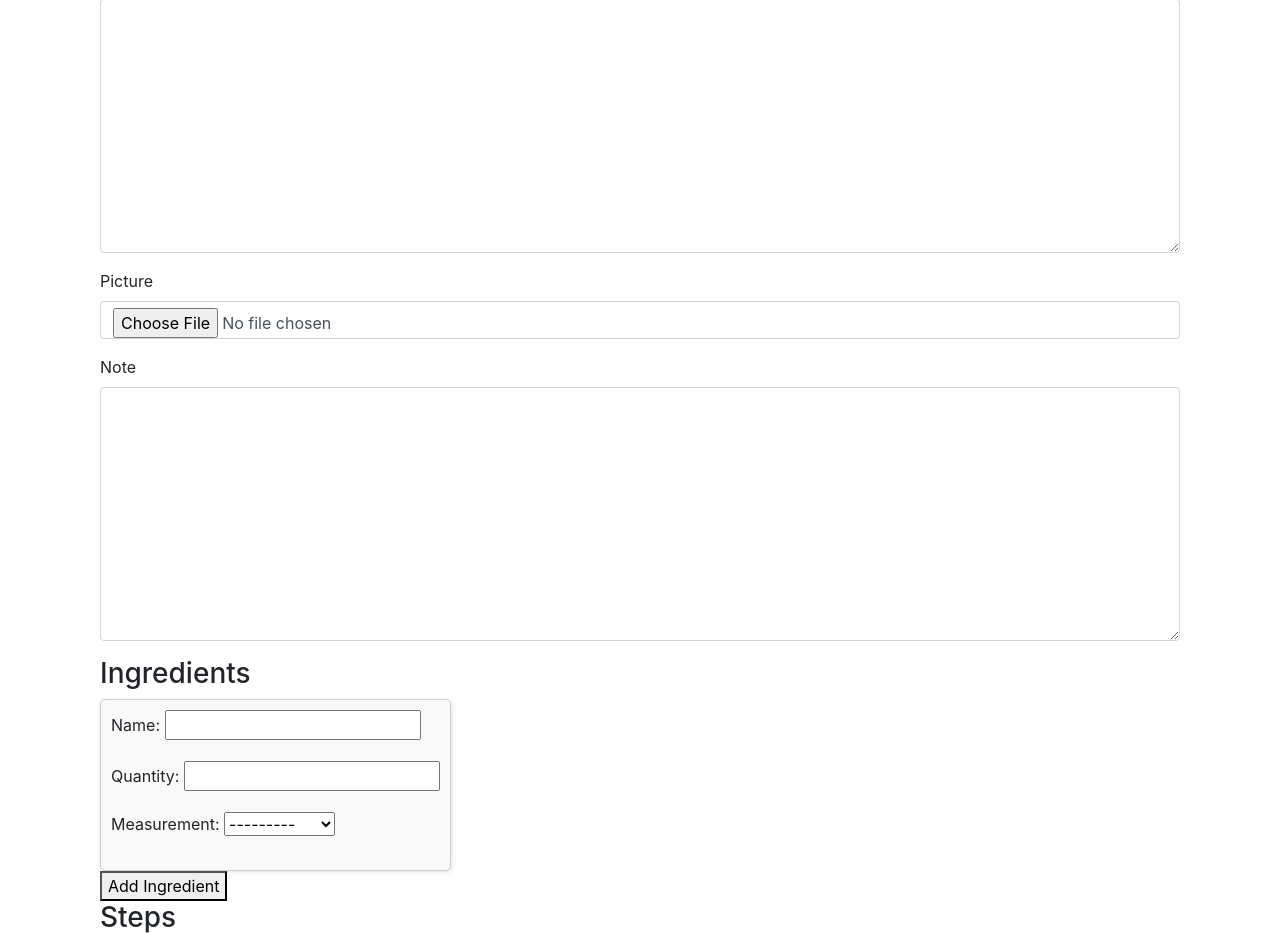
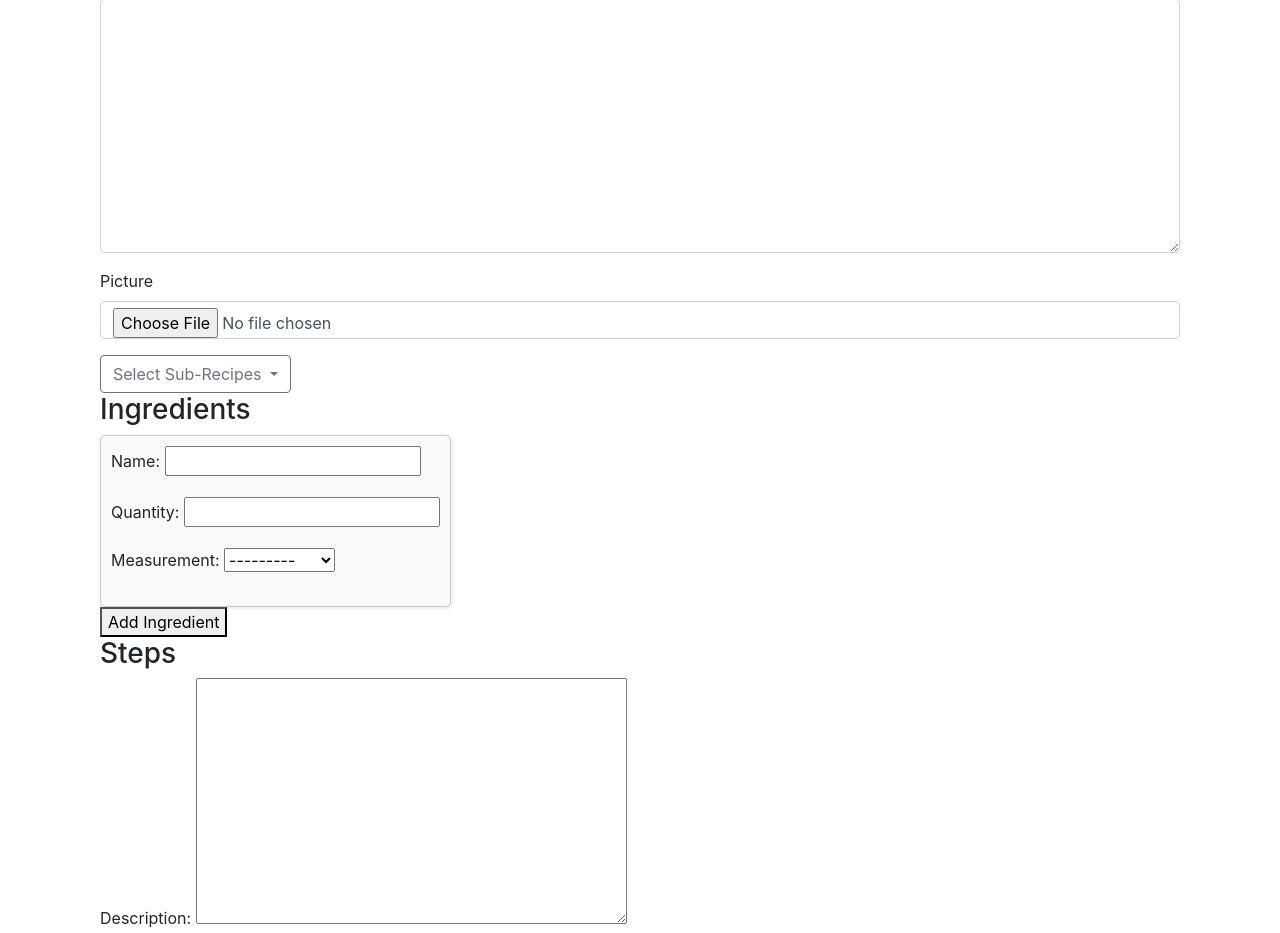
Before and after one commit to Edward9601/RecipeApp, a Django app: page /recipes/recipe/create in a window 1280 px wide. Shown: the part 199-1132 px from the top of the page. Run offline with Django 5.2, Linux system fonts and the light colour scheme; the visitor is signed in with stand-in values (Sample User, id 1); data that the repository does not hold is empty; some libraries are stand-ins or nearby versions.

Commit message:
added sub recipes as selectable check boxes on the recipe create html, updated views by adding another base class to data updates

```diff
--- a/mywebsite/recipes/forms.py
+++ b/mywebsite/recipes/forms.py
@@ -5,7 +5,7 @@ from .models import Recipe, RecipeIngredient, RecipeStep, SubRecipe, SubRecipeIn
 class RecipeForm(forms.ModelForm):
     class Meta:
         model = Recipe
-        fields = ['title', 'description', 'picture', 'note']
+        fields = ['title', 'description', 'picture']  # TODO add 'note' when will be needed
 
 
 class RecipeIngredientForm(forms.ModelForm):
@@ -19,16 +19,19 @@ class RecipeStepForm(forms.ModelForm):
         model = RecipeStep
         fields = ['description', 'order']
 
+
 class SubRecipeForm(forms.ModelForm):
     class Meta:
         model = SubRecipe
         fields = ['title', 'note']
+
 
 class SubRecipeIngredientForm(forms.ModelForm):
     class Meta:
         model = SubRecipeIngredient
         fields = ['name', 'quantity', 'measurement']
 
+
 class SubRecipeStepForm(forms.ModelForm):
     class Meta:
         model = SubRecipeStep
--- a/mywebsite/recipes/models.py
+++ b/mywebsite/recipes/models.py
@@ -41,10 +41,12 @@ class BaseRecipe(models.Model):
 class Recipe(BaseRecipe):
     description = models.TextField(blank=True, null=True)
     picture = models.ImageField(upload_to='recipes_pictures/', blank=True, null=True)
+    sub_recipe = models.ManyToManyField('SubRecipe', through='RecipeSubRecipe',
+                                         related_name='main_recipes', blank=True, null=True)
 
 
 class SubRecipe(BaseRecipe):
-    recipes = models.ManyToManyField(Recipe, through='RecipeSubRecipe')
+    pass
 
 
 class RecipeSubRecipe(models.Model):
--- a/mywebsite/recipes/static/recipes/css/styles.css
+++ b/mywebsite/recipes/static/recipes/css/styles.css
@@ -28,3 +28,7 @@
     box-shadow: 1px 1px 5px rgba(0, 0, 0, 0.1);
     background-color: #f9f9f9;
 }
+
+.dropdown-menu {
+    border: none;
+}
--- a/mywebsite/recipes/templates/recipes/recipe_form.html
+++ b/mywebsite/recipes/templates/recipes/recipe_form.html
@@ -8,10 +8,47 @@
     {% url 'create' %}{% endif %}"
      autocomplete="off" enctype="multipart/form-data">
         {% csrf_token %}
-        {{ form|crispy }}
+        <div class="mb-3">
+            {{ form.title|as_crispy_field }}
+        </div>
+        <div class="mb-3">
+            {{ form.description|as_crispy_field }}
+        </div>
+        <div class="mb-3">
+            {{ form.picture|as_crispy_field }}
+        </div>
+        {% if form.sub_recipes %}
+            <div class="dropdown">
+                <button type="button" class="btn btn-outline-secondary dropdown-toggle" id="subRecipeDropdown">
+                    Select Sub-Recipes
+                </button>
+                <div class="dropdown-menu p-3 position-static w-100" id="subRecipeDropdownMenu">
+                    <div class="form-group">
+                        <label for="{{ form.sub_recipes.id_for_label }}">Sub Recipes</label>
+                        <div>{{ form.sub_recipes }}</div>
+                    </div>
+                </div>
+            </div>
+        {% endif %}
         <div class="conteiner-for-ingredients-and-steps">
             {% include 'recipes/partials/steps_and_ingredients_for_create_form.html'%}
         </div>
     </form>
 </div>
+
+<script>
+    document.addEventListener("DOMContentLoaded", function () {
+        const dropdownButton = document.getElementById("subRecipeDropdown");
+        const dropdownMenu = document.getElementById("subRecipeDropdownMenu");
+
+        if (dropdownButton && dropdownMenu) {
+            dropdownButton.addEventListener("click", function (event) {
+                event.stopPropagation(); // Prevents clicks inside menu from closing it
+                dropdownMenu.classList.toggle("show");
+            });
+
+        }
+    });
+</script>
+
 {% endblock %}
--- a/mywebsite/recipes/views.py
+++ b/mywebsite/recipes/views.py
@@ -1,6 +1,8 @@
 from django.forms import inlineformset_factory
-from .models import Recipe, RecipeIngredient,SubRecipeIngredient,SubRecipeStep,RecipeStep, RecipeSubRecipe, SubRecipe
-from .forms import RecipeIngredientForm, RecipeStepForm, RecipeForm, SubRecipeForm, SubRecipeIngredientForm, SubRecipeStepForm
+from django import forms
+from .models import Recipe, RecipeIngredient, SubRecipeIngredient, SubRecipeStep, RecipeStep, RecipeSubRecipe, SubRecipe
+from .forms import RecipeIngredientForm, RecipeStepForm, RecipeForm, SubRecipeForm, SubRecipeIngredientForm, \
+    SubRecipeStepForm
 
 from django.contrib.auth.mixins import LoginRequiredMixin
 from django.views.generic import ListView, DetailView, CreateView, UpdateView, DeleteView
@@ -15,25 +17,24 @@ class BaseRecipeView(LoginRequiredMixin):
     model = Recipe
     form_class = RecipeForm
 
-    def get_context_data(self, **kwargs):
-        context = super().get_context_data(**kwargs)
-        context['search_url'] = 'title_search'
-        return context
 
 class RecipeListView(BaseRecipeView, ListView):
     template_name = 'recipes/home.html'
     context_object_name = 'recipes'
 
+    def get_context_data(self, **kwargs):
+        context = super().get_context_data(**kwargs)
+        context['search_url'] = 'title_search'
+        return context
 
     def get(self, request, *args, **kwargs):
         if request.htmx:
             return self.get_recipes(request)
         return super().get(request, *args, **kwargs)
 
-
     def get_recipes(self, request):
         search = request.GET.get('search_text')
-        recipes = self.model.objects.filter(title__icontains=search)  if search else self.model.objects.all()
+        recipes = self.model.objects.filter(title__icontains=search) if search else self.model.objects.all()
         return render(request, 'recipes/partials/recipe_list.html', {'recipes': recipes})
 
 
@@ -43,14 +44,16 @@ class RecipeDetailView(BaseRecipeView, DetailView):
         context = super().get_context_data(**kwargs)
         context['steps'] = self.object.steps.order_by('order')
         context['ingredients'] = self.object.ingredients.all()
+        context['sub_recipes'] = self.object.sub_recipe.all()
 
         return context
 
-class RecipeCreateView(BaseRecipeView, CreateView):
 
+class BaseViewForDataUpdate(BaseRecipeView):
     def get_context_data(self, **kwargs):
         context = super().get_context_data(**kwargs)
-        ingredient_form_set = inlineformset_factory(Recipe, RecipeIngredient, form=RecipeIngredientForm, extra=1, can_delete=False)
+        ingredient_form_set = inlineformset_factory(Recipe, RecipeIngredient, form=RecipeIngredientForm, extra=1,
+                                                    can_delete=False)
         step_form_set = inlineformset_factory(Recipe, RecipeStep, form=RecipeStepForm, extra=1, can_delete=False)
         if self.request.POST:
             context['ingredient_formset'] = ingredient_form_set(self.request.POST, instance=self.object, prefix='ingredients')
@@ -60,11 +63,23 @@ class RecipeCreateView(BaseRecipeView, CreateView):
             context['step_formset'] = step_form_set(instance=self.object, prefix='steps')
         return context
 
+    def get_form(self, form_class=None):
+        form = super().get_form(form_class)
+        form.fields['sub_recipes'] = forms.ModelMultipleChoiceField(
+            queryset=SubRecipe.objects.all(),
+            widget=forms.CheckboxSelectMultiple(attrs={'class': 'no-border-checkbox'}),  # Ensures correct rendering
+            required=False  # Optional selection
+        )
+        return form
 
     def form_valid(self, form):
         form.instance.author = self.request.user
         self.object = form.save()
-
+        sub_recipes = form.cleaned_data.get('sub_recipes')
+        if sub_recipes:
+            for sub_recipe in  sub_recipes:
+                RecipeSubRecipe.objects.create(recipe=self.object,
+                                               sub_recipe=sub_recipe)
         # Ingredient formset handling
         context = self.get_context_data()
         ingredient_formset = context['ingredient_formset']
@@ -80,53 +95,19 @@ class RecipeCreateView(BaseRecipeView, CreateView):
         else:
             return self.form_invalid(form)
 
-        return super().form_valid(form)
-
-class RecipeUpdateView(LoginRequiredMixin, UpdateView):
-    model = Recipe
-    form_class = RecipeForm
-    template_name = 'recipes/recipe_form.html'
-
-    def get_context_data(self, **kwargs):
-        context = super().get_context_data(**kwargs)
-
-        # Create formsets for ingredients and steps
-        ingredient_formset = inlineformset_factory(
-            Recipe, RecipeIngredient, form=RecipeIngredientForm, extra=0, can_delete=True
-        )
-        step_formset = inlineformset_factory(
-            Recipe, RecipeStep, form=RecipeStepForm, extra=0, can_delete=True
-        )
-
-        if self.request.POST:
-            context['ingredient_formset'] = ingredient_formset(self.request.POST, instance=self.object)
-            context['step_formset'] = step_formset(self.request.POST, instance=self.object)
-        else:
-            context['ingredient_formset'] = ingredient_formset(instance=self.object)
-            context['step_formset'] = step_formset(instance=self.object)
-
-        return context
-
-    def form_valid(self, form):
-        form.instance.author = self.request.user
-        self.object = form.save()
-
-        context = self.get_context_data()
-        ingredient_formset = context['ingredient_formset']
-        if ingredient_formset.is_valid():
-            ingredient_formset.save()
-        else:
-            return self.form_invalid(form)
-        steps_formset = context['step_formset']
-        if steps_formset.is_valid():
-            steps_formset.save()
-        else:
-            return self.form_invalid(form)
 
         return super().form_valid(form)
 
-class RecipeDeleteView(BaseRecipeView,  DeleteView):
+class RecipeCreateView(BaseViewForDataUpdate, CreateView):
+    pass
+
+class RecipeUpdateView(BaseViewForDataUpdate, UpdateView):
+    template_name = 'recipes/recipe_form.html'
+
+
+class RecipeDeleteView(BaseRecipeView, DeleteView):
     success_url = reverse_lazy('home')
+
 
 class BaseSubRecipeView(LoginRequiredMixin):
     model = SubRecipe
@@ -138,7 +119,6 @@ class SubRecipeListView(BaseSubRecipeView, ListView):
     context_object_name = 'sub_recipes'
 
     def get_context_data(self, **kwargs):
-
         context = super().get_context_data(**kwargs)
         context['search_url'] = 'sub_recipe_title_search'
         return context
@@ -159,20 +139,21 @@ class SubRecipeCreateView(BaseSubRecipeView, CreateView):
     template_name = 'recipes/sub_recipe_form.html'
     success_url = reverse_lazy('sub_recipes')
 
-
     def get_context_data(self, **kwargs):
         context = super().get_context_data(**kwargs)
 
-        ingredient_form_set = inlineformset_factory(self.model, SubRecipeIngredient,form=SubRecipeIngredientForm, extra=1, can_delete=False)
-        step_form_set = inlineformset_factory(self.model, SubRecipeStep, form=SubRecipeStepForm, extra=1, can_delete=False)
+        ingredient_form_set = inlineformset_factory(self.model, SubRecipeIngredient, form=SubRecipeIngredientForm,
+                                                    extra=1, can_delete=False)
+        step_form_set = inlineformset_factory(self.model, SubRecipeStep, form=SubRecipeStepForm, extra=1,
+                                              can_delete=False)
         if self.request.POST:
-            context['ingredient_formset'] = ingredient_form_set(self.request.POST, instance=self.object, prefix='ingredients')
+            context['ingredient_formset'] = ingredient_form_set(self.request.POST, instance=self.object,
+                                                                prefix='ingredients')
             context['step_formset'] = step_form_set(self.request.POST, instance=self.object, prefix='steps')
         else:
             context['ingredient_formset'] = ingredient_form_set(instance=self.object, prefix='ingredients')
             context['step_formset'] = step_form_set(instance=self.object, prefix='steps')
         return context
-
 
     def form_valid(self, form):
         form.instance.author = self.request.user
@@ -197,10 +178,11 @@ class SubRecipeDetailView(BaseSubRecipeView, DetailView):
 
     def get_context_data(self, **kwargs):
         context = super().get_context_data(**kwargs)
-        context['steps'] = self.object.steps.order_by('order')
+        context['steps'] = self.object.sub_steps.order_by('order')
         context['ingredients'] = self.object.ingredients.all()
 
         return context
+
 
 class SubRecipeUpdateView(BaseSubRecipeView, UpdateView):
     template_name = 'recipes/recipe_form.html'
@@ -244,5 +226,5 @@ class SubRecipeUpdateView(BaseSubRecipeView, UpdateView):
         return super().form_valid(form)
 
 
-class SubRecipeDeleteView(BaseSubRecipeView,  DeleteView):
+class SubRecipeDeleteView(BaseSubRecipeView, DeleteView):
     success_url = reverse_lazy('sub_recipes')
```
Also changed, not shown: mywebsite/recipes/templates/recipes/recipe_detail.html (+8 -0 lines).
